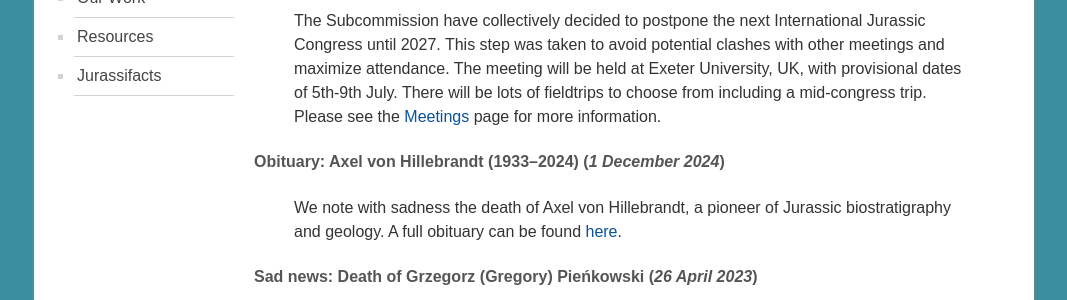
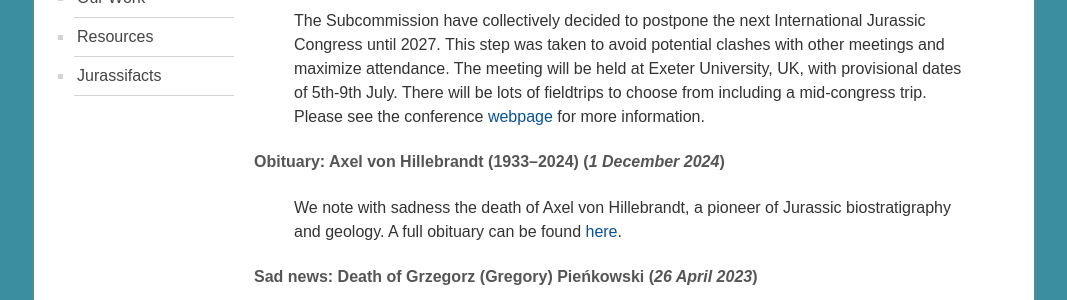
Before and after one commit to i-c-stratigraphy/subcommission-jurassic, a Jekyll site: the page built from pages/news.md, in a window 1280 px wide and 900 px high, scrolled down 413 px. Shown: the part 248-548 px from the top of the window, without its empty margins (106-1173 px from the left). Built offline with Jekyll 4.4.1, drawn with Linux system fonts in a browser that asks for light colours.

Commit message:
Update news.md

```diff
--- a/pages/news.md
+++ b/pages/news.md
@@ -9,7 +9,7 @@ permalink: /news
 > The latest issue of Volumina Jurassica is now available online, and is dedicated to the memory of Prof. Grzegorz (Gregory) Pieńkowski. The issue can be accesssed [here](https://vjs.pgi.gov.pl/issue/view/23575). Gregory's obituary can be read [here](pieńkowski).
 
 #### IMPORTANT 12th International Jurassic Congress on the Jurassic System - postponed until 2027 (*28 March 2025*)
-> The Subcommission have collectively decided to postpone the next International Jurassic Congress until 2027. This step was taken to avoid potential clashes with other meetings and maximize attendance. The meeting will be held at Exeter University, UK, with provisional dates of 5th-9th July. There will be lots of fieldtrips to choose from including a mid-congress trip. Please see the [Meetings](meetings) page for more information.
+> The Subcommission have collectively decided to postpone the next International Jurassic Congress until 2027. This step was taken to avoid potential clashes with other meetings and maximize attendance. The meeting will be held at Exeter University, UK, with provisional dates of 5th-9th July. There will be lots of fieldtrips to choose from including a mid-congress trip. Please see the conference [webpage](/congress2027) for more information.
 
 #### Obituary: Axel von Hillebrandt (1933–2024) (*1 December 2024*)
 > We note with sadness the death of Axel von Hillebrandt, a pioneer of Jurassic biostratigraphy and geology. A full obituary can be found [here](hillebrandt).
```
